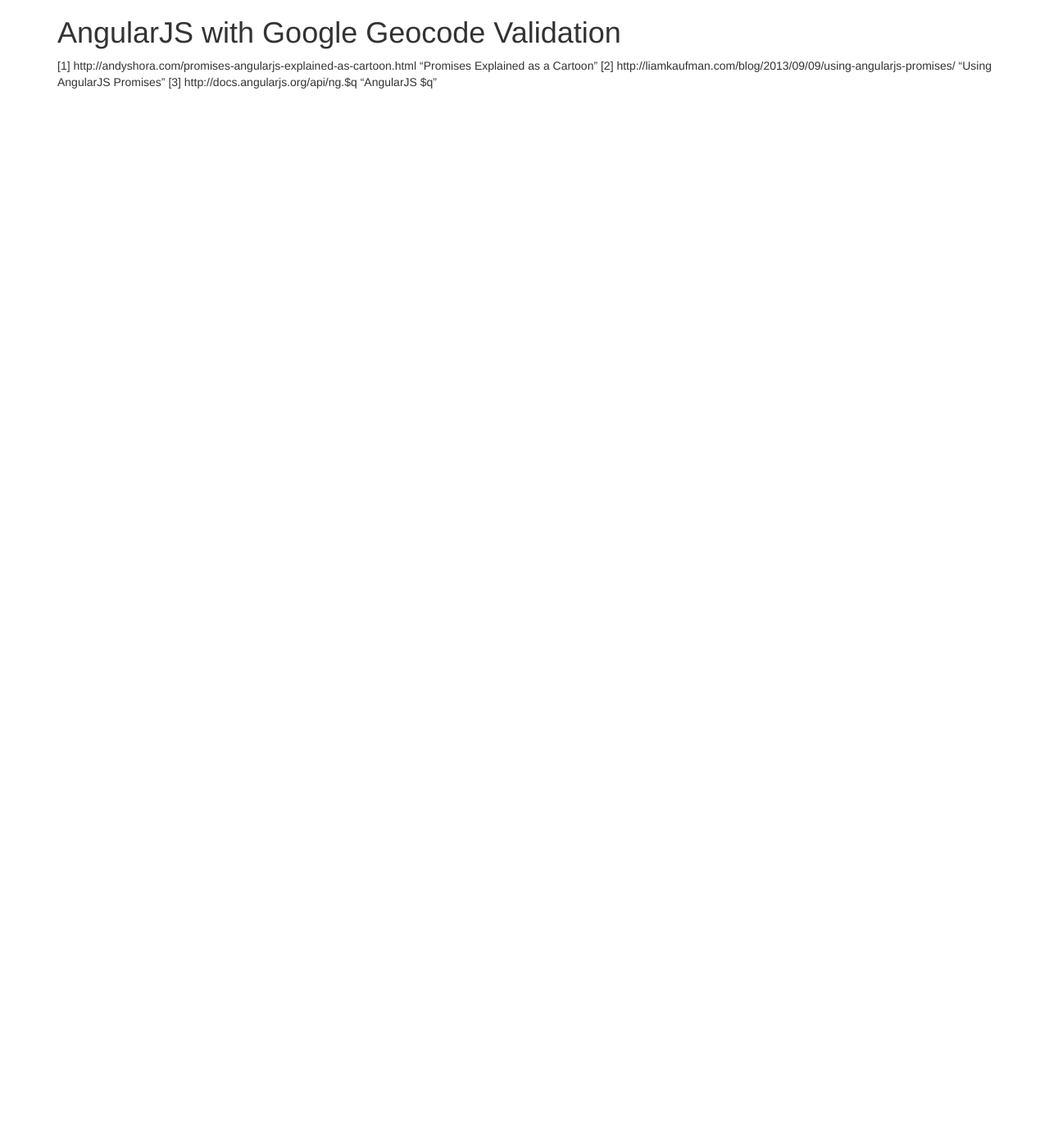
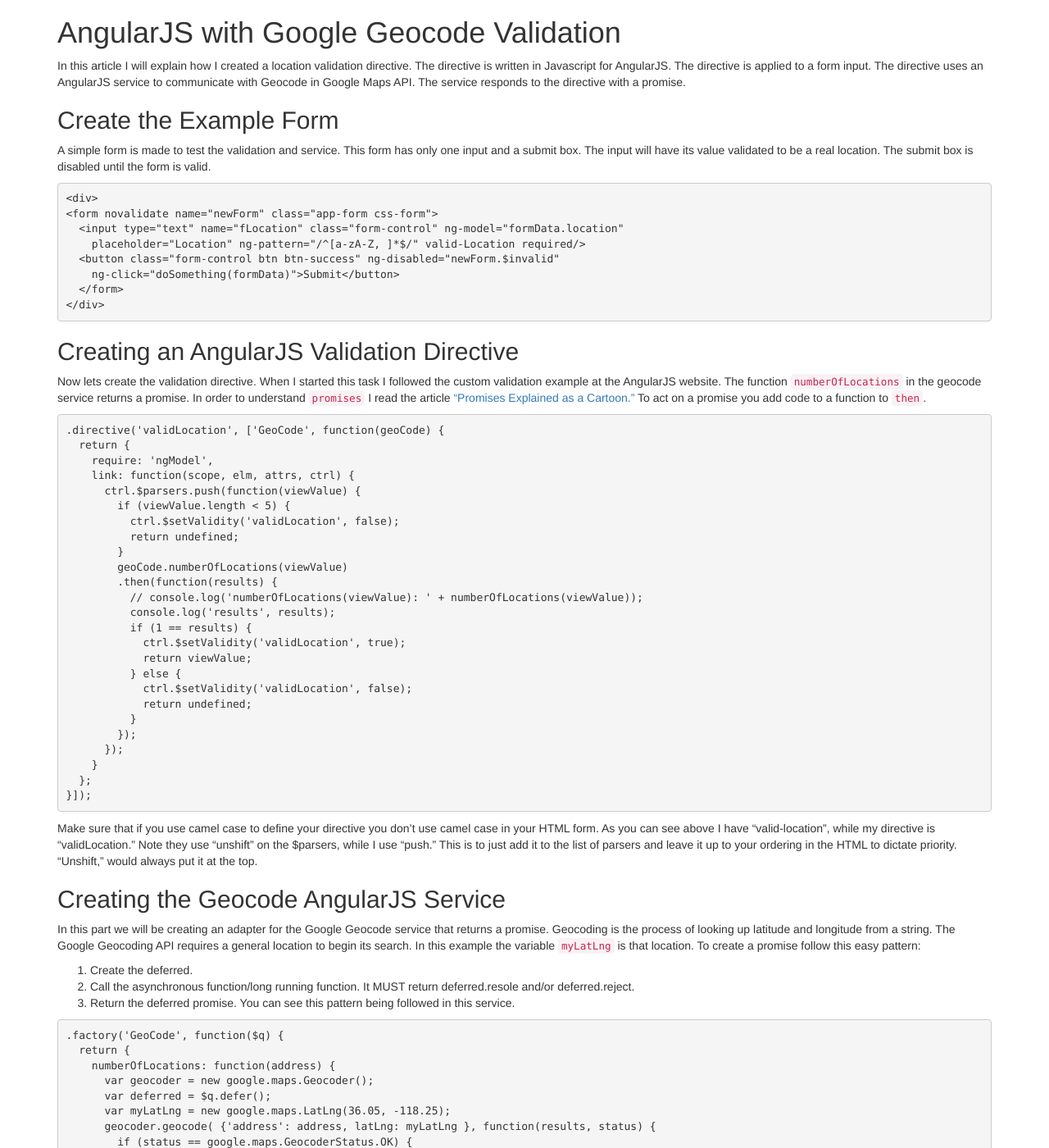
Before and after one commit to fallrisk/fallrisk.github.io, a Jekyll site: the page built from _posts/2013-11-07-AngularJS_with_Geocode_Validation.md, in a window 1280 px wide and 1400 px high. Shown: the whole window at 82% size. Built offline with Jekyll 4.4.1, drawn with Linux system fonts in a browser that asks for light colours; nearby versions of some CDN libraries; some of the changed text lies outside the part shown.

Commit message:
Filled out the post some more.

```diff
--- a/_layouts/default.html
+++ b/_layouts/default.html
@@ -11,6 +11,7 @@
 {{ content }}
 </div>
 
+  <script src="http://ajax.googleapis.com/ajax/libs/jquery/1.10.2/jquery.min.js"></script>
   <script src="//netdna.bootstrapcdn.com/bootstrap/3.0.2/js/bootstrap.min.js"></script>
 </body>
 </html>
--- a/_posts/2013-11-07-AngularJS_with_Geocode_Validation.md
+++ b/_posts/2013-11-07-AngularJS_with_Geocode_Validation.md
@@ -5,7 +5,100 @@
 
 {{ page.title }}
 ================
+In this article I will explain how I created a location validation directive.
+The directive is written in Javascript for AngularJS. The directive is applied
+to a form input. The directive uses an AngularJS service to communicate with
+Geocode in Google Maps API. The service responds to the directive with a promise.
 
+Create the Example Form
+-----------------------
+A simple form is made to test the validation and service. This form has only one
+input and a submit box. The input will have its value validated to be a real
+location. The submit box is disabled until the form is valid.
+
+{% highlight html %}
+<div>
+<form novalidate name="newForm" class="app-form css-form">
+  <input type="text" name="fLocation" class="form-control" ng-model="formData.location"
+    placeholder="Location" ng-pattern="/^[a-zA-Z, ]*$/" valid-Location required/>
+  <button class="form-control btn btn-success" ng-disabled="newForm.$invalid"
+    ng-click="doSomething(formData)">Submit</button>
+  </form>
+</div>
+{% endhighlight %}
+
+Creating an AngularJS Validation Directive
+------------------------------------------
+Now lets create the validation directive. When I started this task I followed the
+custom validation example at the AngularJS website. The function `numberOfLocations`
+in the geocode service returns a promise. In order to understand `promises` I read
+the article ["Promises Explained as a Cartoon."](http://andyshora.com/promises-angularjs-explained-as-cartoon.html)
+To act on a promise you add code to a function to `then`.
+
+{% highlight js %}
+.directive('validLocation', ['GeoCode', function(geoCode) {
+  return {
+    require: 'ngModel',
+    link: function(scope, elm, attrs, ctrl) {
+      ctrl.$parsers.push(function(viewValue) {
+        if (viewValue.length < 5) {
+          ctrl.$setValidity('validLocation', false);
+          return undefined;
+        }
+        geoCode.numberOfLocations(viewValue)
+        .then(function(results) {
+          // console.log('numberOfLocations(viewValue): ' + numberOfLocations(viewValue));
+          console.log('results', results);
+          if (1 == results) {
+            ctrl.$setValidity('validLocation', true);
+            return viewValue;
+          } else {
+            ctrl.$setValidity('validLocation', false);
+            return undefined;
+          }
+        });
+      });
+    }
+  };
+}]);
+{% endhighlight %}
+
+Make sure that if you use camel case to define your directive you don't use camel
+case in your HTML form. As you can see above I have "valid-location", while my
+directive is "validLocation." Note they use "unshift" on the $parsers, while I use
+"push." This is to just add it to the list of parsers and leave it up to your ordering
+in the HTML to dictate priority. "Unshift," would always put it at the top.
+
+Creating the Geocode AngularJS Service
+--------------------------------------
+In this part we will be creating an adapter for the Google Geocode service that
+returns a promise. Geocoding is the process of looking up latitude and longitude
+from a string. The Google Geocoding API requires a general location to begin its
+search. In this example the variable `myLatLng` is that location. To create a promise
+follow this easy pattern:
+1. Create the deferred.
+2. Call the asynchronous function/long running function. It MUST return deferred.resole and/or deferred.reject.
+3. Return the deferred promise.
+You can see this pattern being followed in this service.
+
+{% highlight js %}
+.factory('GeoCode', function($q) {
+  return {
+    numberOfLocations: function(address) {
+      var geocoder = new google.maps.Geocoder();
+      var deferred = $q.defer();
+      var myLatLng = new google.maps.LatLng(36.05, -118.25);
+      geocoder.geocode( {'address': address, latLng: myLatLng }, function(results, status) {
+        if (status == google.maps.GeocoderStatus.OK) {
+          return deferred.resolve(results.length);
+        }
+        return deferred.reject();
+      });
+      return deferred.promise;
+    }
+  };
+});
+{% endhighlight %}
 
 [1] http://andyshora.com/promises-angularjs-explained-as-cartoon.html "Promises Explained as a Cartoon"
 [2] http://liamkaufman.com/blog/2013/09/09/using-angularjs-promises/ "Using AngularJS Promises"
```
